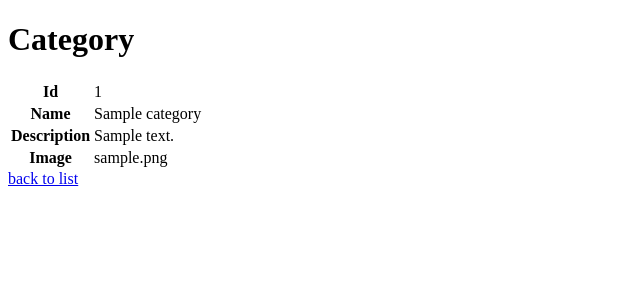
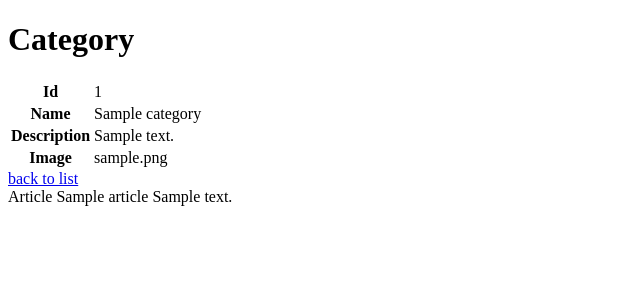
Before and after one commit to abirJmail/blogCampers, a Symfony app: template templates/category/show.html.twig in a window 1280 px wide. Shown: the top 300 px of the page, without its empty margins (0-640 px from the left). Run offline with Twig, Linux system fonts and the light colour scheme; the template is opened without the code that fills it: most values are stand-ins (such as "Sample title", 1, 10 or a date in 2020); some libraries are stand-ins or nearby versions.

Commit message:
get articles in category page

```diff
--- a/src/Controller/CategoryController.php
+++ b/src/Controller/CategoryController.php
@@ -45,8 +45,10 @@ class CategoryController extends AbstractController
     #[Route('/{id}', name: 'app_category_show', methods: ['GET'])]
     public function show(Category $category): Response
     {
+        $articles = $category->getArticles();
         return $this->render('category/show.html.twig', [
             'category' => $category,
+            'articles' => $articles,
         ]);
     }
 
--- a/src/Entity/Destination.php
+++ b/src/Entity/Destination.php
@@ -131,4 +131,9 @@ class Destination
 
         return $this;
     }
+
+    public function __toString(): string
+    {
+        return $this->name;
+    }
 }
--- a/templates/category/show.html.twig
+++ b/templates/category/show.html.twig
@@ -31,4 +31,9 @@
     {# <a href="{{ path('app_category_edit', {'id': category.id}) }}">edit</a> #}
 
     {# {{ include('category/_delete_form.html.twig') }} #}
+    <div>
+    {% for article in articles %}
+        <div>Article {{article.title}} {{article.content}}</div>
+    {% endfor %}
+    </div>
 {% endblock %}
```
